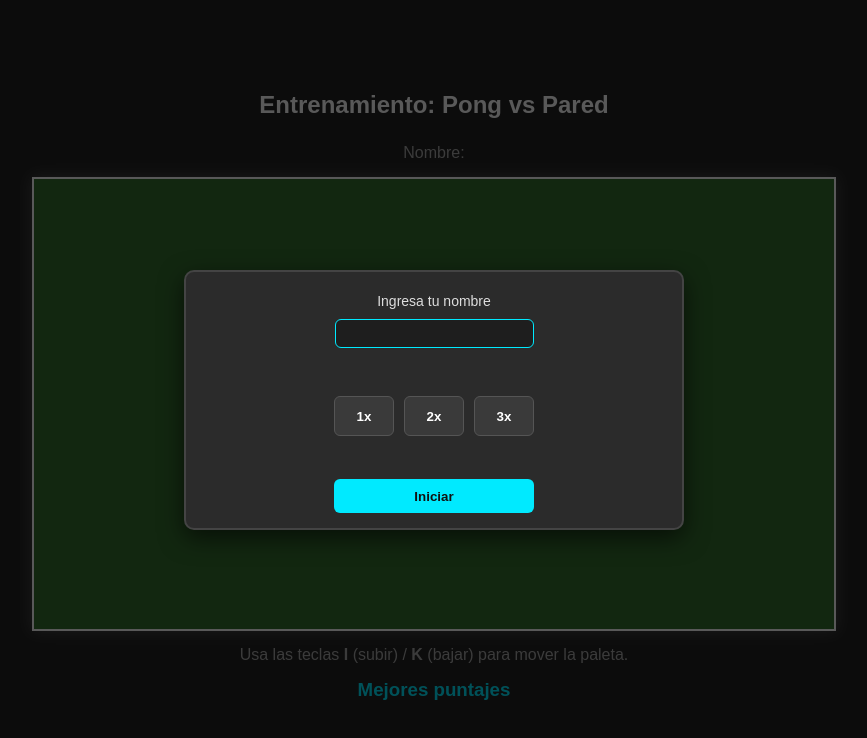
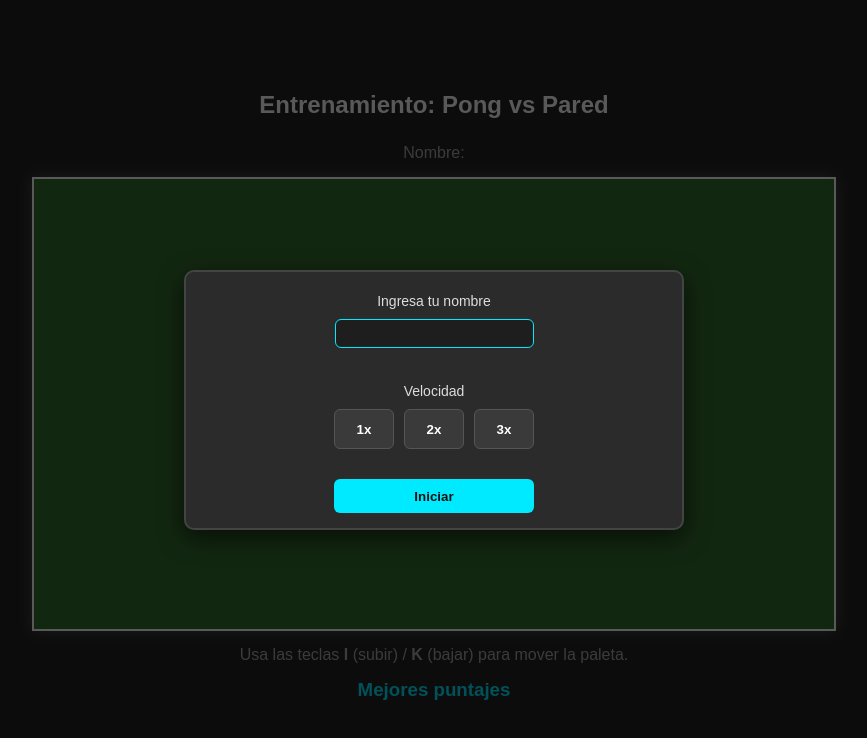
Before and after one commit to Urielmartz05/Ping-pong, a plain HTML site: page index.html in a window 1280 px wide. Shown: the whole page, without its empty margins (206-1073 px from the left). Drawn offline with Linux system fonts and the light colour scheme.

Commit message:
Speed text

```diff
--- a/index.html
+++ b/index.html
@@ -17,10 +17,13 @@
 
             </div>
 
-            <div class="level-selection">
-                <button class="level-btn" type="button" data-level="1">1x</button>
-                <button class="level-btn" type="button" data-level="2">2x</button>
-                <button class="level-btn" type="button" data-level="3">3x</button>
+            <div class="level-wrapper">
+                <p class="speed-label">Velocidad</p>
+                <div class="level-selection">
+                    <button class="level-btn" type="button" data-level="1">1x</button>
+                    <button class="level-btn" type="button" data-level="2">2x</button>
+                    <button class="level-btn" type="button" data-level="3">3x</button>
+                </div>
             </div>
 
        </form>
--- a/style.css
+++ b/style.css
@@ -81,8 +81,22 @@ dialog form {
     border-color: #00eaff;
 }
 
+.level-wrapper {
+    height: 50%;
+    display: flex;
+    flex-direction: column;
+    justify-content: center;
+    align-items: center;
+    gap: 10px;
+}
+
+.speed-label {
+    margin-top: 0;
+    font-size: 14px;
+    color: #ddd;
+}
+
 .level-selection {
-    height: 50%;
     display: flex;
     flex-direction: row;
     justify-content: center;
```
